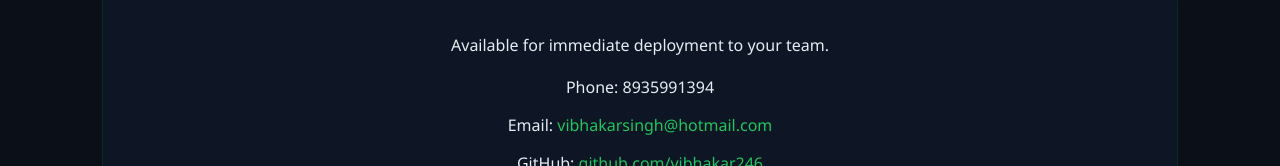
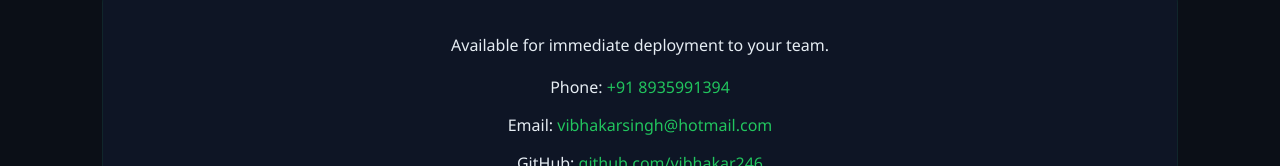
Before and after one commit to vibhakar246/vibhakar246.github.io, a plain HTML site: page index.html in a window 1280 px wide. Shown: the part 3787-3953 px from the top of the page. Drawn offline with Linux system fonts and the light colour scheme.

Commit message:
Update index.html

```diff
--- a/index.html
+++ b/index.html
@@ -404,7 +404,7 @@
   <div class="card" style="text-align: center;">
     <p>Available for immediate deployment to your team.</p>
     <div style="margin-top: 20px;">
-      <p>Phone: 8935991394  </p>
+      <p>Phone: <a href="tel:+918935991394" class="contact-link">+91 8935991394</a></p>
         <p>Email: <a href="mailto:vibhakarsingh@hotmail.com" class="contact-link">vibhakarsingh@hotmail.com</a></p>
         <p>GitHub: <a href="https://github.com/vibhakar246" target="_blank" class="contact-link">github.com/vibhakar246</a></p>
         <p>LinkedIn: <a href="https://www.linkedin.com/in/iamvibhakar-kumar" target="_blank" class="contact-link">linkedin.com/in/iamvibhakar-kumar</a></p>
```
